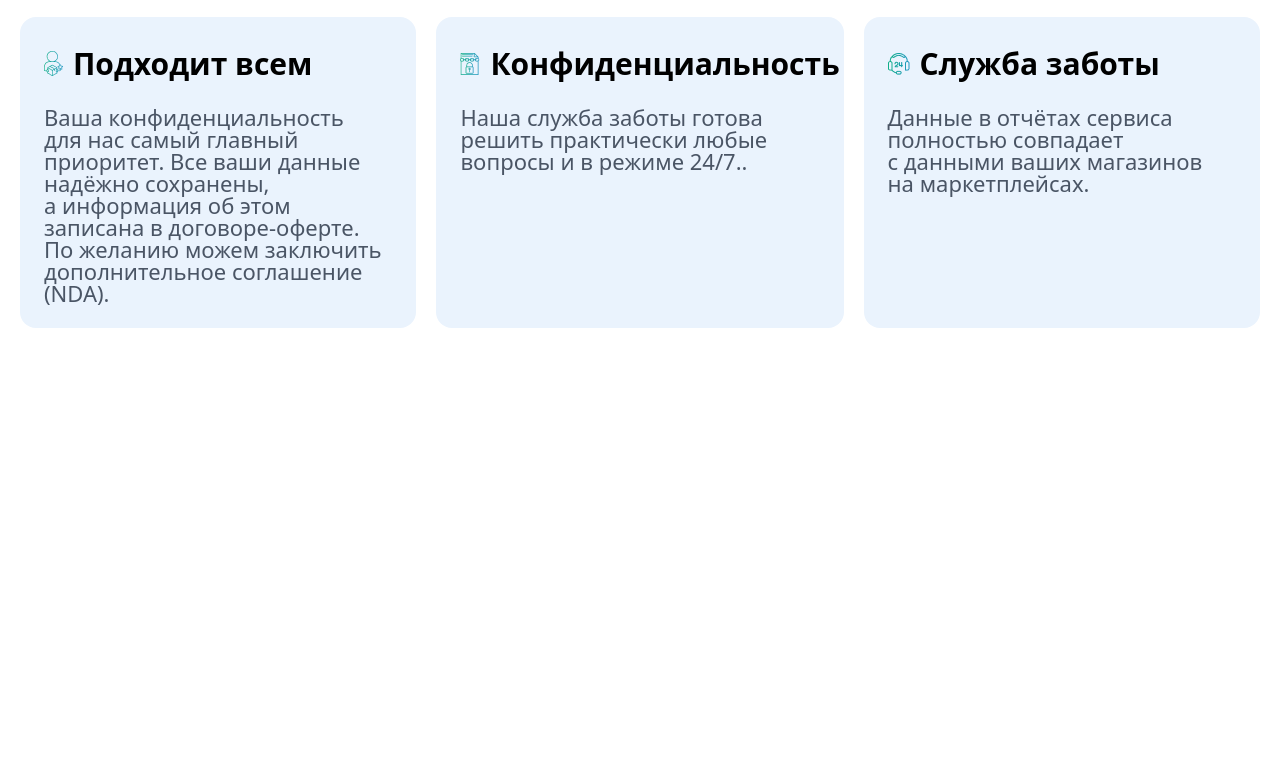
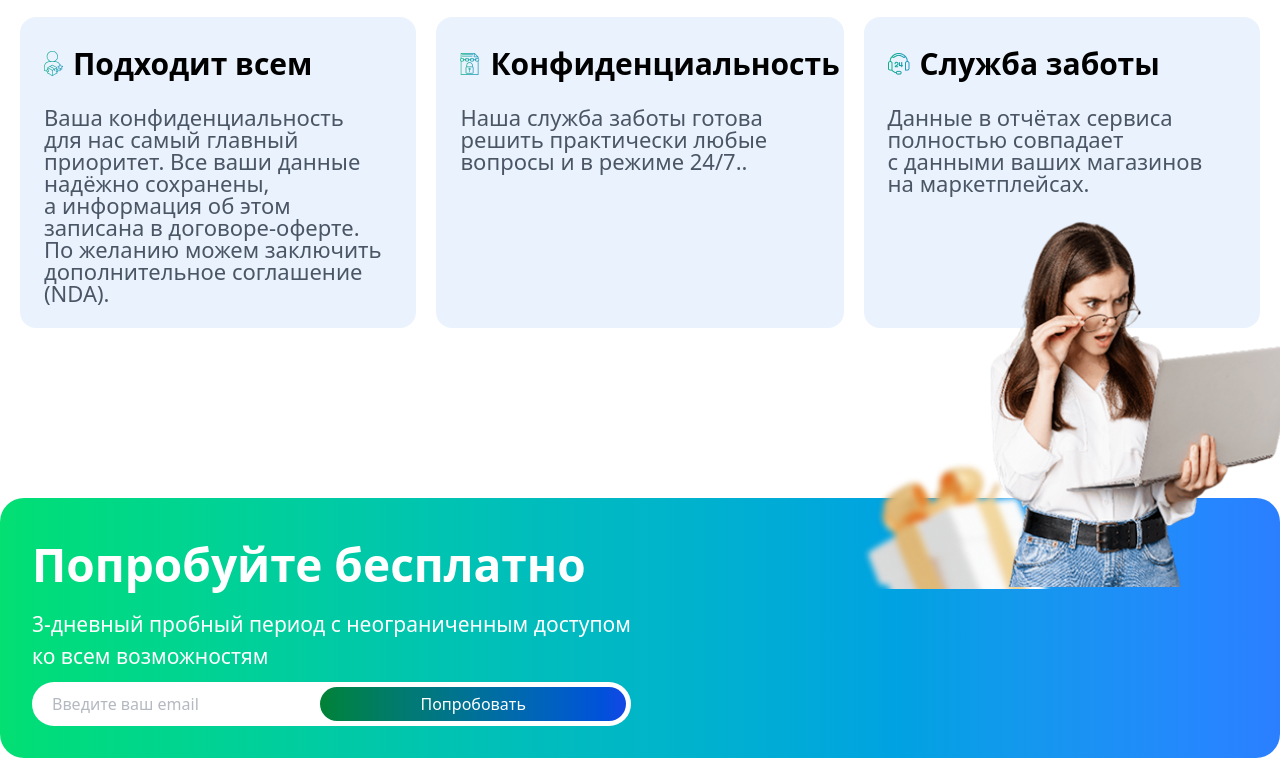
Before and after one commit to Osaf-Abdulloev/exam-with-tailwind, a website: page index.html in a window 1280 px wide. Shown: the part 3428-4186 px from the top of the page. Before the commit the page ends 3776 px from the top, so only its background shows below. Drawn offline with Linux system fonts and the light colour scheme.

Commit message:
Попробуйте бесплатно section 8

```diff
--- a/index.html
+++ b/index.html
@@ -462,5 +462,34 @@
             </div>
         </div>
     </section>
+
+    <section class="hidden lg:flex bg-linear-to-r from-green-400 to-blue-500 max-w-350 mx-auto rounded-3xl flex mt-[150px] p-8">
+        <div class="text-white flex flex-col gap-[10px]">
+            <h1 class="text-[46px] font-bold">Попробуйте бесплатно</h1>
+            <p class="text-[21px]">3-дневный пробный период с неограниченным доступом <br> ко всем возможностям</p>
+
+            <div class="flex bg-white text-gray-500 rounded-3xl items-center justify-between pr-[5px]">
+                <input placeholder="Введите ваш email" class="py-[10px] px-[20px] border-none rounded-3xl" type="text">
+                <p class="py-[5px] px-[100px] bg-linear-to-r from-green-700 to-blue-700 rounded-[30px] text-white">Попробовать</p>
+            </div>
+        </div>
+
+        <img class="w-[380px] absolute top-[3625px] left-[950px] z-[2]" src="./[removal 3.png" alt="">
+        <img class="w-[200px] absolute top-[3800px] left-[1265px] z-[1]" src="./[removal 6.png" alt="">
+        <img class="w-[270px] absolute top-[3850px] left-[820px] z-[1]" src="./[removal 7.png" alt="">
+    </section>
+
+    <div class="lg:hidden bg-linear-to-r from-green-400 to-blue-500 text-white p-5 m-5 rounded-2xl flex flex-col gap-[20px] h-[617px]">
+        <h1 class="text-[24px] font-bold leading-6">Попробуйте бесплатно</h1>
+        <p class="text-gray-200">3-дневный пробный период с неограниченным доступом ко всем возможностям</p>
+        <input class="bg-white text-gray-700 w-[100%] p-[15px] rounded-4xl" placeholder="Введите ваш email" type="text">
+        <button class="text-2xl text-center p-3 bg-linear-to-r from-blue-600 to-green-600 w-[100%] rounded-3xl">Попробовать</button>
+
+        <div>
+            <img class="relative left-[50px] z-[2] w-[90%] top-[25px]" src="./[removal 3 (1).png" alt="">
+            <img class="relative top-[-132px] left-[-30px] z-[1] w-[60%]" src="./[removal 7 (1).png" alt="">
+            <img class="relative top-[-255px] left-[220px] z-[1] w-[30%]" src="./[removal 6 (1).png" alt="">
+        </div>
+    </div>
 </body>
 </html>
```
Also changed, not shown: [removal 3 (1).png (added), [removal 3.png (added), [removal 6 (1).png (added), [removal 6.png (added), [removal 7 (1).png (added), [removal 7.png (added), src/output.css.
